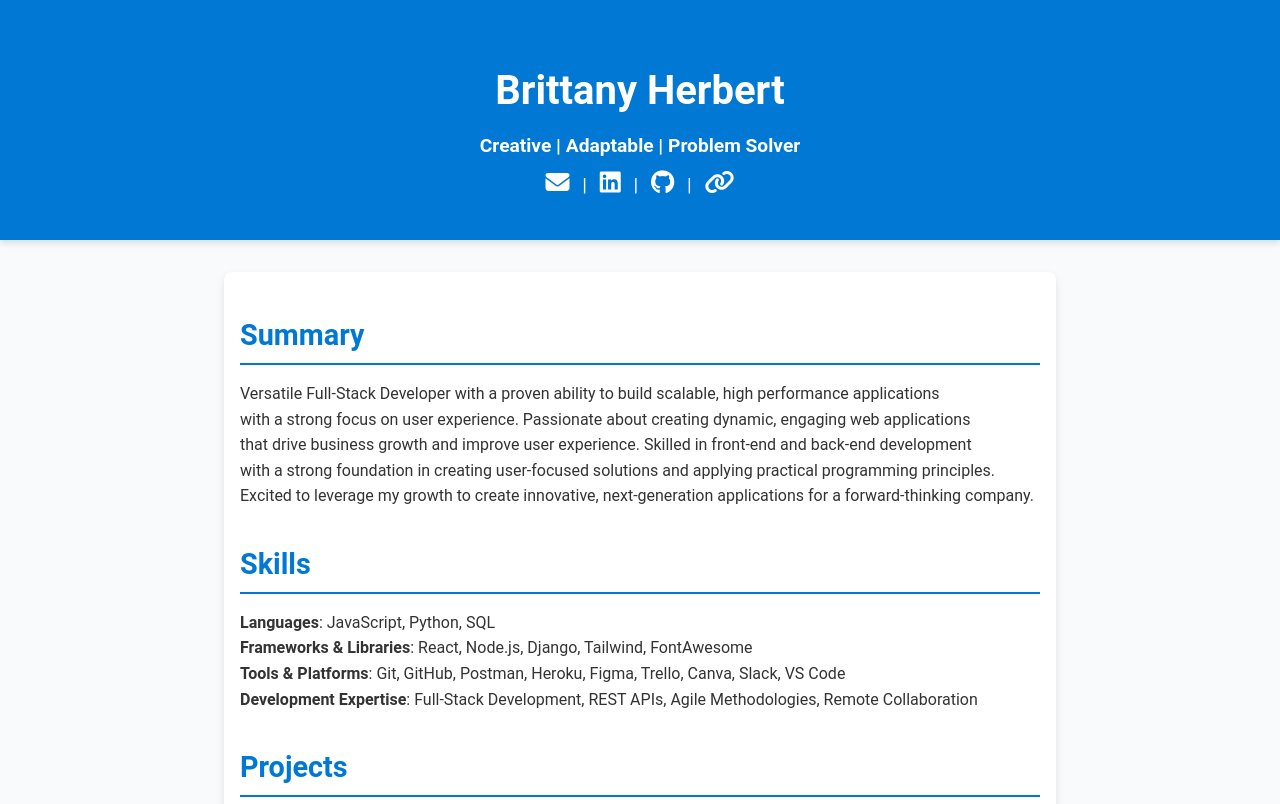
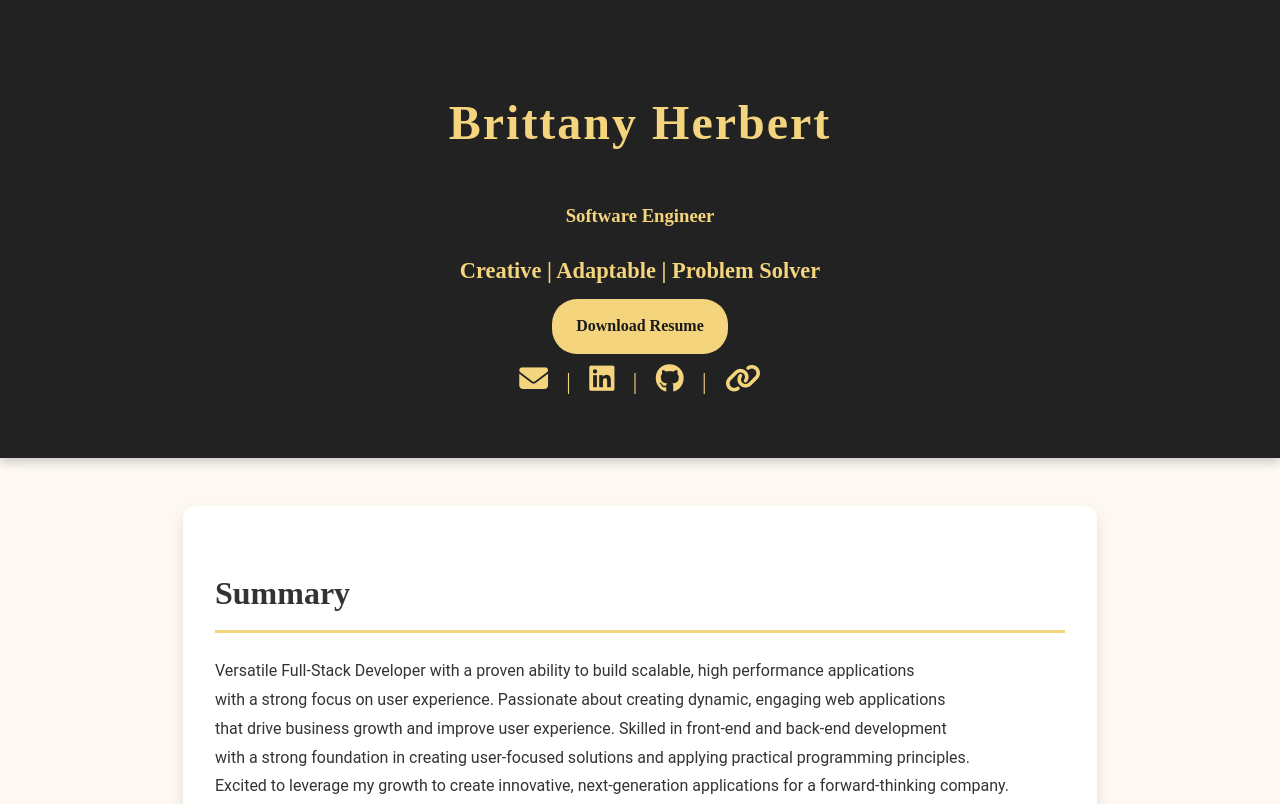
Before and after one commit to Maj-dot/Resume, a plain HTML site: page index.html in a window 1280 px wide. Shown: the top 804 px of the page. Drawn offline with Linux system fonts and the light colour scheme.

```diff
--- a/index.html
+++ b/index.html
@@ -9,11 +9,19 @@
       src="https://kit.fontawesome.com/fe46d9d91f.js"
       crossorigin="anonymous"
     ></script>
+    <style>
+      html {
+        scroll-behavior: smooth;
+      }
+    </style>
   </head>
+
   <body>
     <header>
       <h1>Brittany Herbert</h1>
+      <h3>Software Engineer</h3>
       <p><strong>Creative | Adaptable | Problem Solver</strong></p>
+      <p><a href="resume.pdf" class="btn" download>Download Resume</a></p>
       <p>
         <a href="mailto:dev.bherbert@gmail.com"><i class="fa-solid fa-envelope"></i></a> |
         <a href="https://www.linkedin.com/in/brittany-herbert-360652333/"><i class="fa-brands fa-linkedin"></i></a> |
@@ -132,6 +140,8 @@
         </article>
       </section>
 
+
+
       <section>
         <h2>Education</h2>
         <p><strong>Software Engineering Immersive | General Assembly</strong></p>
@@ -148,6 +158,6 @@
         </p>
       </section>
     </main>
-    <footer>2024 Brittany Herbert | Made with <i class="fa-brands fa-html5"></i></footer>
+    <footer>2024 Brittany Herbert | Made with <i class="fa-brands fa-html5"></i> <i class="fa-brands fa-css3"></i></footer>
   </body>
 </html>
--- a/styles.css
+++ b/styles.css
@@ -1,68 +1,92 @@
-/* General Styles */
 body {
-    font-family: "Roboto", sans-serif;
-    background-color: #f9fafb; /* Light background */
-    color: #333; /* Dark text for readability */
-    line-height: 1.6;
+  font-family: "Playfair Display", serif;
+  font-size: 16px;
+  background-color: #fdf8f2;
+  color: #333;
+  line-height: 1.8;
   margin: 0;
   padding: 0;
 }
 
 header {
   text-align: center;
-    padding: 2rem 1rem;
-    background-color: #0078d4; /* Highlight color */
-    color: white;
-    box-shadow: 0 4px 6px rgba(0, 0, 0, 0.1);
+  padding: 3rem 1rem;
+  background-color: #222;
+  color: #f4d47c;
+  box-shadow: 0 4px 10px rgba(0, 0, 0, 0.2);
 }
 
 header h1 {
-    font-size: 2.5rem;
-    margin-bottom: 0.5rem;
+  font-family: "Playfair Display", serif;
+  font-size: 3rem;
+  font-weight: bold;
+  letter-spacing: 2px;
 }
 
 header p {
-    font-size: 1.2rem;
+  font-size: 1.4rem;
   margin: 0.5rem 0;
+  color: #f4d47c;
 }
 
 header i {
-    margin: 0 0.5rem;
-    color: white;
-    font-size: 1.5rem;
-    transition: transform 0.2s ease, color 0.2s ease;
+  margin: 0 0.8rem;
+  color: #f4d47c;
+  font-size: 1.8rem;
+  transition: transform 0.3s ease, color 0.3s ease;
 }
 
 header i:hover {
   transform: scale(1.2);
-    color: #21d07a;
+  color: #e8c35c;
+}
+
+.btn {
+  display: inline-block;
+  background-color: #f4d47c;
+  color: #1a1a1a;
+  padding: 0.8rem 1.5rem;
+  border-radius: 25px;
+  text-decoration: none;
+  font-weight: bold;
+  font-size: 1rem;
+  text-align: center;
+  transition: background-color .3s ease, transform .3s ease, color .3s ease;
+}
+
+.btn:hover {
+  background-color: #e8c35c;
+  color: #000;
+  transform: translateY(-5px);
 }
 
 main {
-    max-width: 800px;
-    margin: 2rem auto;
-    padding: 1rem;
-    background-color: white;
-    box-shadow: 0 4px 8px rgba(0, 0, 0, 0.1);
-    border-radius: 8px;
+  max-width: 850px;
+  margin: 3rem auto;
+  padding: 2rem;
+  background-color: #fff;
+  box-shadow: 0 8px 15px rgba(0, 0, 0, 0.1);
+  border-radius: 12px;
+  font-family: "Roboto", sans-serif;
 }
 
-  /* Section Styles */
 section {
-    margin-bottom: 2rem;
+  margin-bottom: 3rem;
 }
 
 section h2 {
-    font-size: 1.8rem;
-    color: #0078d4; /* Highlight section headings */
-    border-bottom: 2px solid #0078d4;
-    padding-bottom: 0.3rem;
-    margin-bottom: 1rem;
+  font-size: 2rem;
+  font-family: "Playfair Display", serif;
+  color: #333;
+  border-bottom: 3px solid #f4d47c;
+  padding-bottom: 0.5rem;
+  margin-bottom: 1.5rem;
 }
 
 section p,
 section ul {
-    margin-bottom: 1rem;
+  font-size: 1rem;
+  margin-bottom: 1.5rem;
 }
 
 section ul {
@@ -73,64 +97,78 @@ body {
 section ul li {
   position: relative;
   padding-left: 20px;
-    margin-bottom: 0.5rem;
+  margin-bottom: 0.8rem;
+  font-family: "Roboto", sans-serif;
 }
 
 section ul li::before {
-    content: "•"; /* Custom bullet point */
+  content: "•";
   position: absolute;
   left: 0;
-    color: #0078d4;
+  color: #f4d47c;
+  font-size: 1.2rem;
 }
 
-  /* Article (Experience Section) */
-  article {
+.project-card {
+  background-color: #fdf8f2;
+  border: 1px solid #f4d47c;
+  padding: 1.5rem;
+  border-radius: 8px;
   margin-bottom: 2rem;
+  transition: transform 0.3s, box-shadow 0.3s;
+}
+
+.project-card:hover {
+  transform: translateY(-5px);
+  box-shadow: 0 6px 15px rgba(0, 0, 0, 0.1);
 }
 
 article h3 {
-    font-size: 1.5rem;
+  font-size: 1.6rem;
+  font-family: "Playfair Display", serif;
+  margin-bottom: 0.8rem;
   color: #333;
-    margin-bottom: 0.5rem;
 }
 
 article p em {
   font-style: normal;
-    color: #666;
+  color: #777;
   font-size: 0.9rem;
 }
 
-  /* Footer Styles */
 footer {
   text-align: center;
-    padding: 1rem;
-    background-color: #0078d4;
-    color: white;
+  padding: 2rem 1rem;
+  background-color: #222;
+  color: #f4d47c;
   font-size: 0.9rem;
-    margin-top: 2rem;
+  margin-top: 3rem;
+}
+
+footer i {
+  color: #f4d47c;
 }
 
 footer a {
-    color: white;
+  color: #f4d47c;
   text-decoration: none;
   font-weight: bold;
 }
 
-  /* Responsive Design */
 @media (max-width: 768px) {
-    main {
-      padding: 1rem;
-    }
-
   header h1 {
-      font-size: 2rem;
+    font-size: 2.4rem;
   }
 
   header p {
-      font-size: 1rem;
+    font-size: 1.2rem;
   }
 
   section h2 {
-      font-size: 1.5rem;
+    font-size: 1.8rem;
+  }
+
+  main {
+    padding: 1.5rem;
   }
 }
```
Lines whose indentation alone changed are shown as unchanged.
